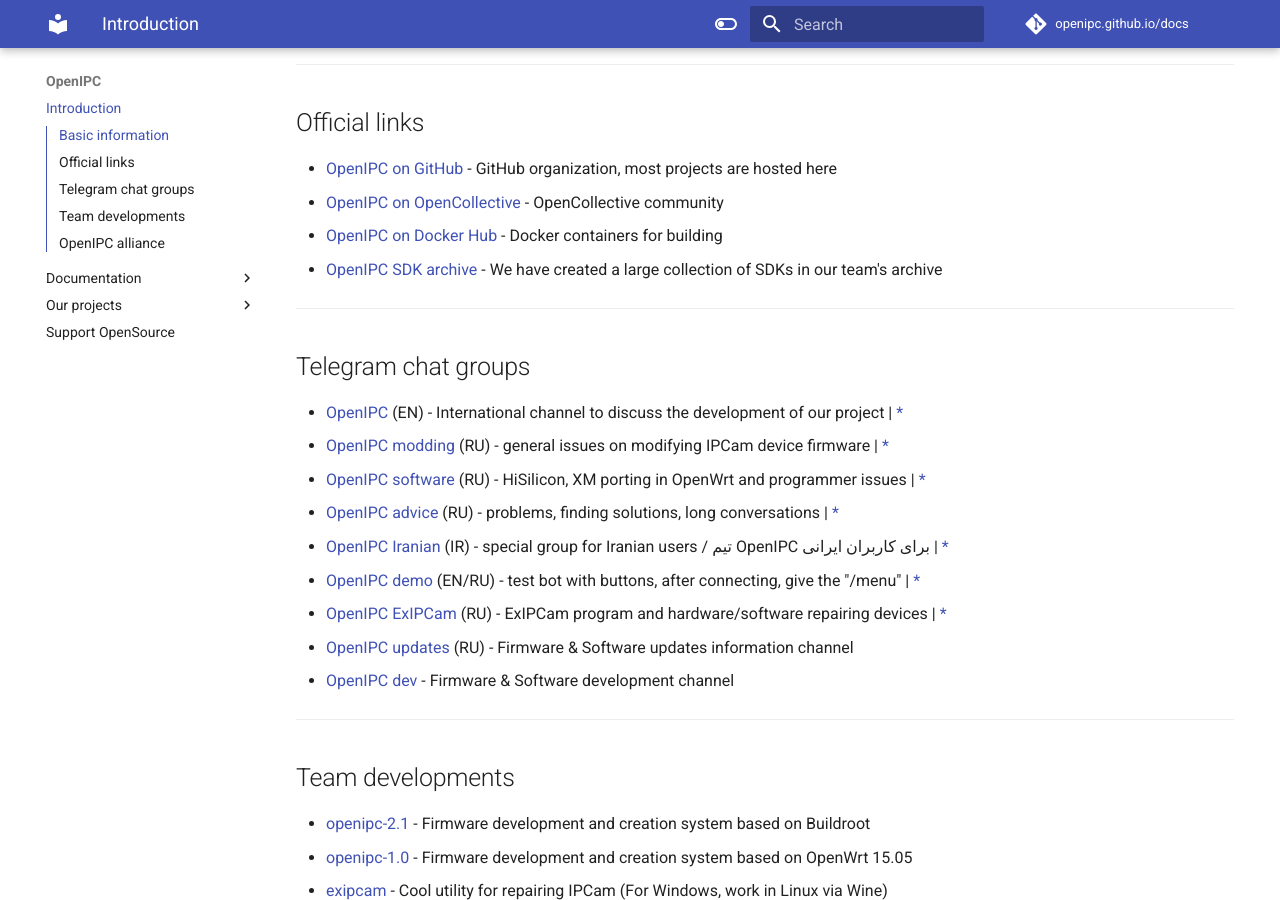
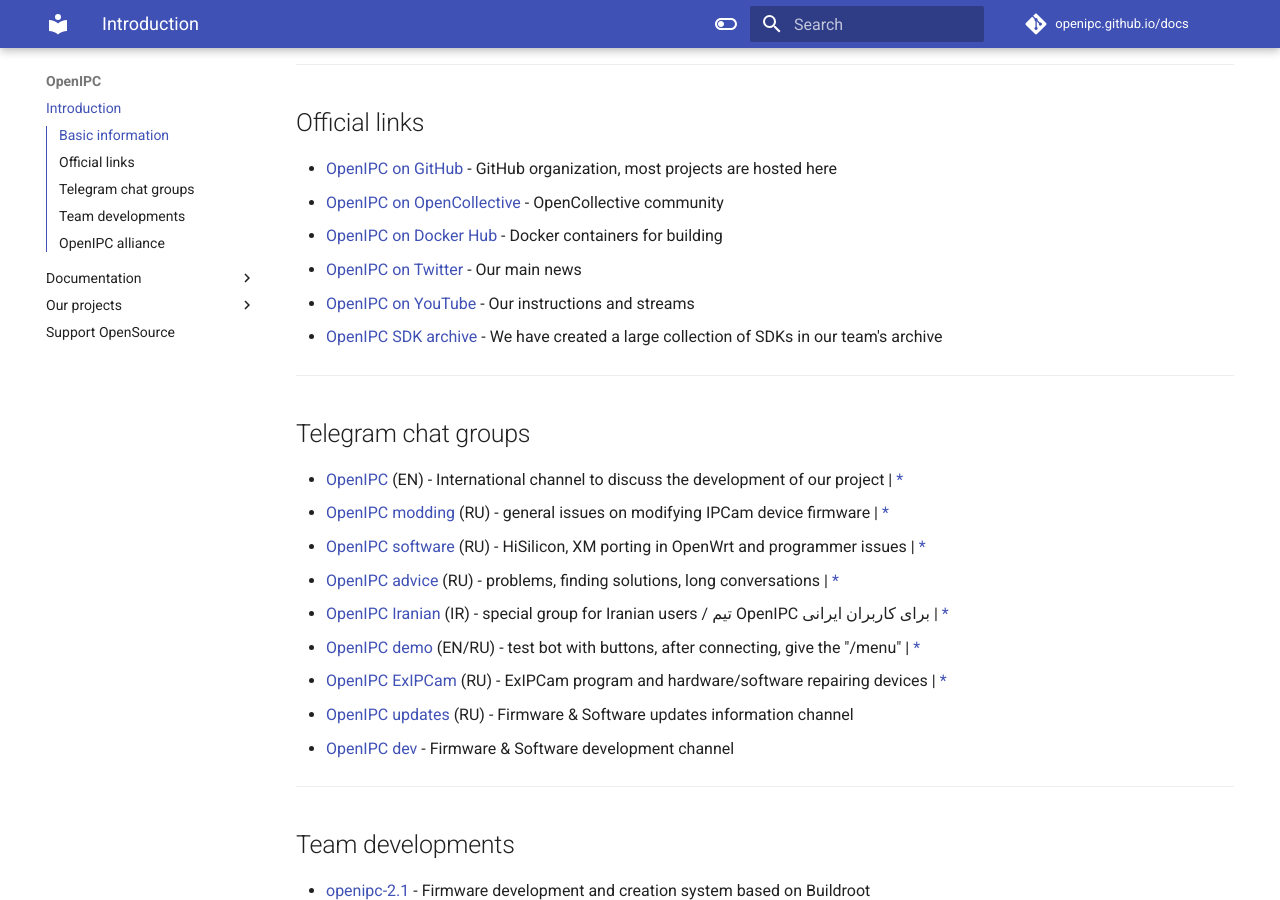
Before and after one commit to OpenIPC/openipc.github.io, an MkDocs documentation site: the page built from docs/index.md, in a window 1280 px wide and 900 px high, scrolled down 654 px. Built offline with MkDocs 1.6.1 and Material for MkDocs 9.7.7, drawn with Linux system fonts in a browser that asks for light colours; comment, search, counter and statistics services are not loaded; grey boxes are pictures that could not be loaded.

Commit message:
Update page

```diff
--- a/docs/index.md
+++ b/docs/index.md
@@ -29,6 +29,8 @@
 * [OpenIPC on GitHub](https://github.com/OpenIPC/) - GitHub organization, most projects are hosted here
 * [OpenIPC on OpenCollective](https://opencollective.com/openipc) - OpenCollective community
 * [OpenIPC on Docker Hub](https://hub.docker.com/u/openipc) - Docker containers for building
+* [OpenIPC on Twitter](https://www.youtube.com/channel/UCaXlbR2uGTRFh8jQ2lCFd2g) - Our main news
+* [OpenIPC on YouTube](https://www.youtube.com/channel/UCaXlbR2uGTRFh8jQ2lCFd2g) - Our instructions and streams
 * [OpenIPC SDK archive](https://opencollective.com/openipc/updates/restricting-public-access-to-dl-openipc-org-archive-files-from-1-august) - We have created a large collection of SDKs in our team's archive
 
 ---------------------------------------------------------------------------------
--- a/mkdocs.yml
+++ b/mkdocs.yml
@@ -62,6 +62,8 @@
       link: https://github.com/openipc
     - icon: fontawesome/brands/twitter
       link: https://twitter.com/openipc
+    - icon: fontawesome/brands/youtube
+      link: https://www.youtube.com/channel/UCaXlbR2uGTRFh8jQ2lCFd2g
 
 
 extra_css:
```
